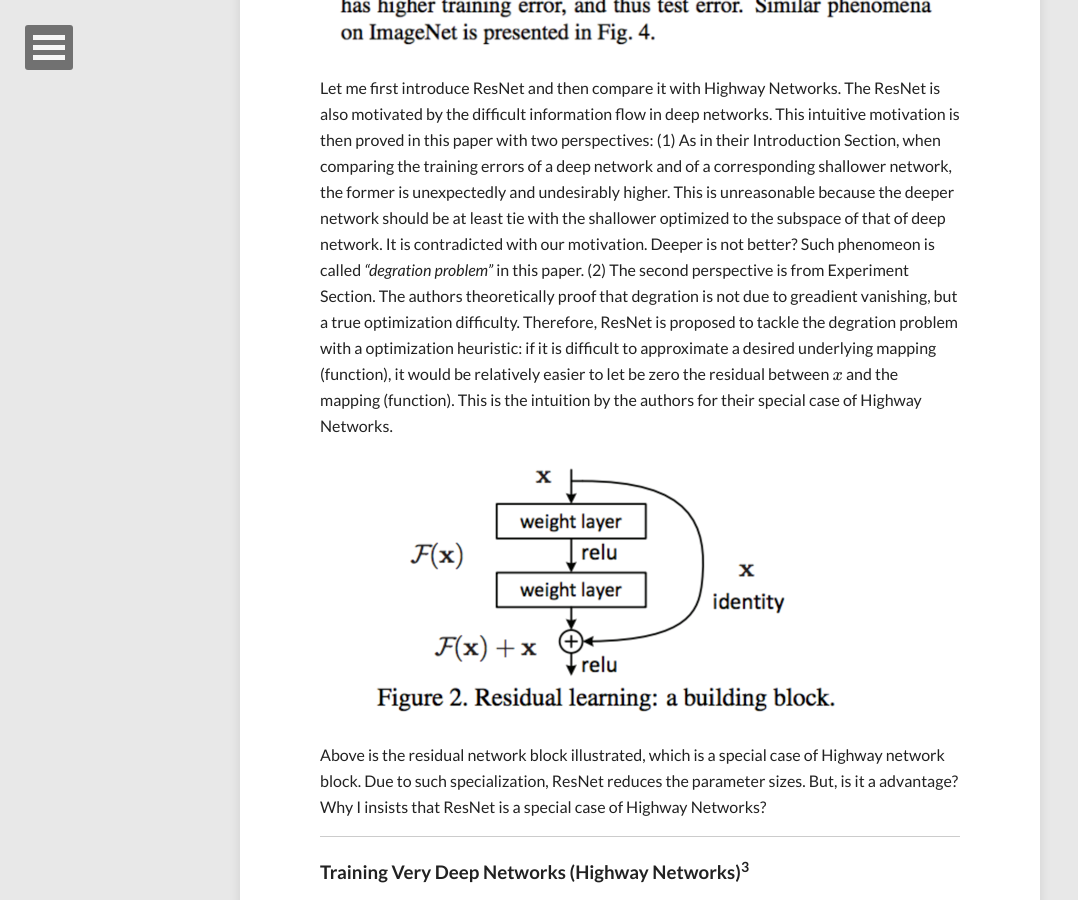
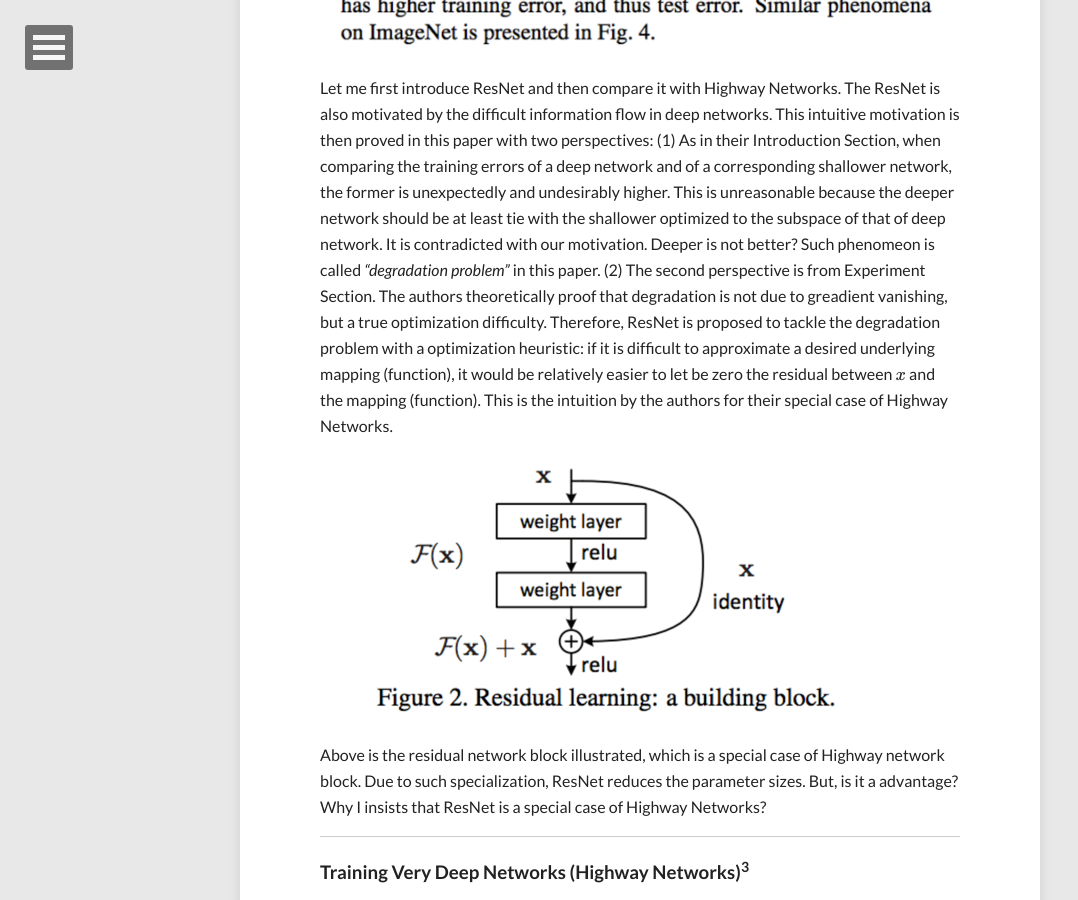
Before and after one commit to niangaotuantuan/niangaotuantuan.github.io, a Jekyll site: the page built from _posts/2016/2016-01-10-highway-networks-and-deep-residual-networks.md, in a window 1280 px wide and 900 px high, scrolled down 1098 px. Shown: the whole window, without its empty margins (0-1078 px from the left). Built offline with Jekyll 4.4.1, drawn with Linux system fonts in a browser that asks for light colours; nearby versions of some CDN libraries; formulas are drawn with MathJax 3; comment, search, counter and statistics services are not loaded.

Commit message:
typo
degration -> degradation

```diff
--- a/_posts/2016/2016-01-10-highway-networks-and-deep-residual-networks.md
+++ b/_posts/2016/2016-01-10-highway-networks-and-deep-residual-networks.md
@@ -32,7 +32,7 @@
 This work is in practice the first to implement 152-layer (deepest!) neural networks and succeeds in ILSVRC2015 competition as quoted before. Although their model's name **Deep Residual Network (ResNet)** seems fresh, I would like to treat it as a special case of **Highway Networks**, [which I has been introduced previously](http://yanran.li/peppypapers/2015/11/28/improving-information-flow-in-recurrent-networks.html). Nevertheless, MSRA's team explains their own ResNet model very convincingly.
 
 ![Training error comparison](/images/resnet_1.png)
-Let me first introduce ResNet and then compare it with Highway Networks. The ResNet is also motivated by the difficult information flow in deep networks. This intuitive motivation is then proved in this paper with two perspectives: (1) As in their Introduction Section, when comparing the training errors of a deep network and of a corresponding shallower network, the former is unexpectedly and undesirably higher. This is unreasonable because the deeper network should be at least tie with the shallower optimized to the subspace of that of deep network. It is contradicted with our motivation. Deeper is not better? Such phenomeon is called *"degration problem"* in this paper. (2) The second perspective is from Experiment Section. The authors theoretically proof that degration is not due to greadient vanishing, but a true optimization difficulty. Therefore, ResNet is proposed to tackle the degration problem with a optimization heuristic: if it is difficult to approximate a desired underlying mapping (function), it would be relatively easier to let be zero the residual between $$x$$ and the mapping (function). This is the intuition by the authors for their special case of Highway Networks.
+Let me first introduce ResNet and then compare it with Highway Networks. The ResNet is also motivated by the difficult information flow in deep networks. This intuitive motivation is then proved in this paper with two perspectives: (1) As in their Introduction Section, when comparing the training errors of a deep network and of a corresponding shallower network, the former is unexpectedly and undesirably higher. This is unreasonable because the deeper network should be at least tie with the shallower optimized to the subspace of that of deep network. It is contradicted with our motivation. Deeper is not better? Such phenomeon is called *"degradation problem"* in this paper. (2) The second perspective is from Experiment Section. The authors theoretically proof that degradation is not due to greadient vanishing, but a true optimization difficulty. Therefore, ResNet is proposed to tackle the degradation problem with a optimization heuristic: if it is difficult to approximate a desired underlying mapping (function), it would be relatively easier to let be zero the residual between $$x$$ and the mapping (function). This is the intuition by the authors for their special case of Highway Networks.
 
 ![Deep Residual Network](/images/resnet_2.png)
 Above is the residual network block illustrated, which is a special case of Highway network block. Due to such specialization, ResNet reduces the parameter sizes. But, is it a advantage? Why I insists that ResNet is a special case of Highway Networks?
```
